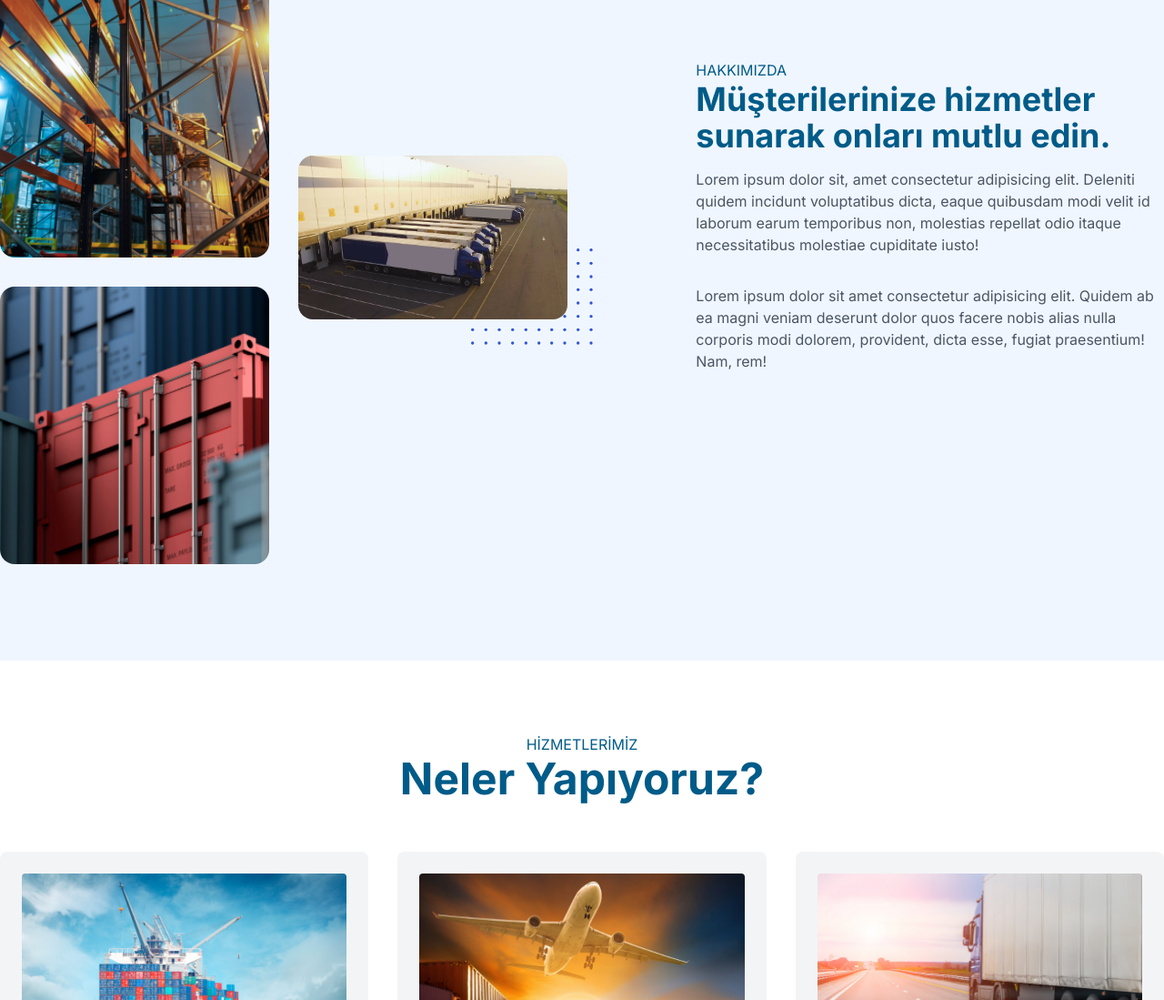
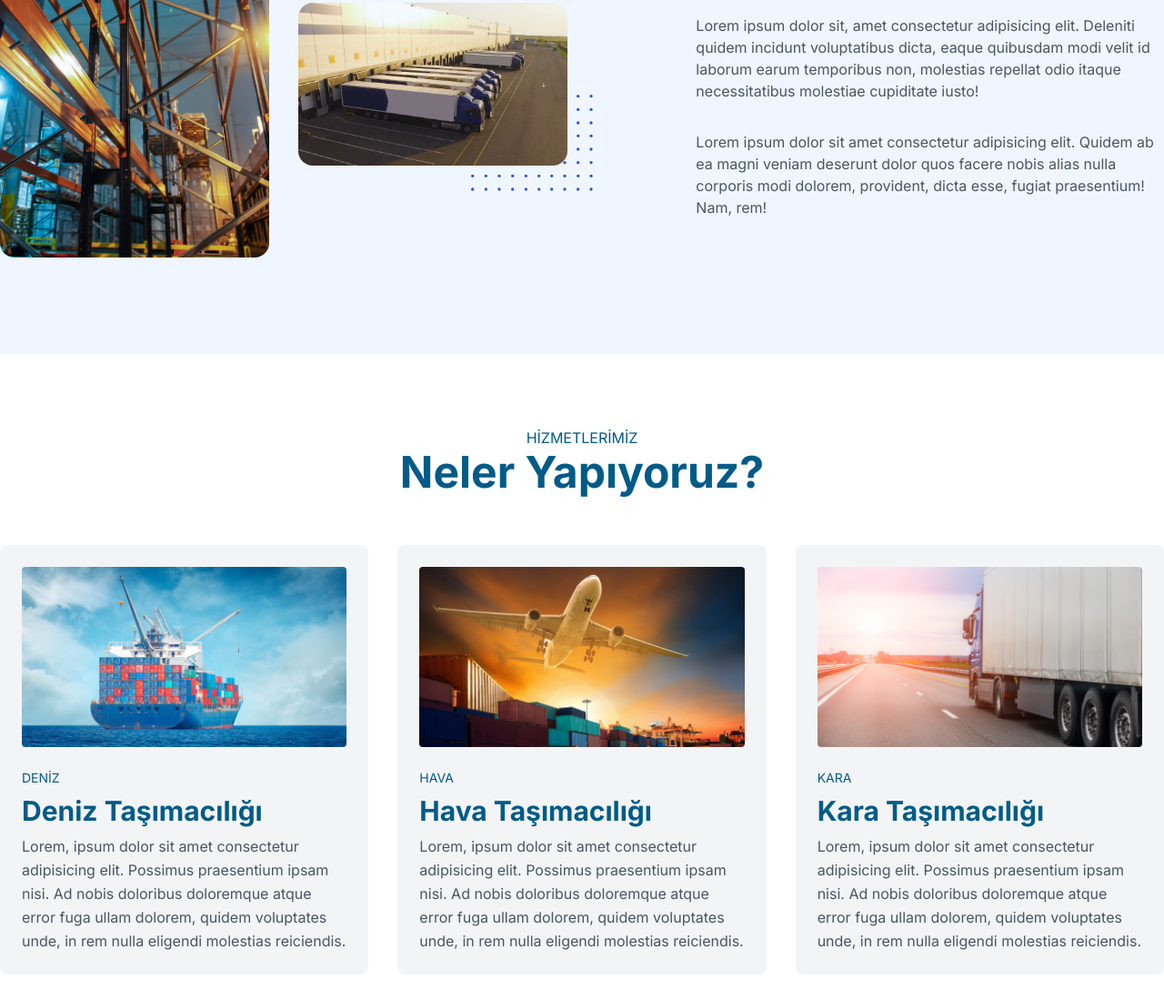
Before and after one commit to burakdzgr/hra-global-logistic, a plain HTML site: page index.html in a window 1280 px wide. Shown: the part 1153-2252 px from the top of the page at 91% size. Drawn offline with nearby package versions, Linux system fonts and the light colour scheme.

Commit message:
about edited

```diff
--- a/index.html
+++ b/index.html
@@ -228,9 +228,9 @@
               <div class="py-3 sm:py-4">
                 <img src="./assets/img/about/pic-1.png" alt="" class="w-full rounded-2xl" />
               </div>
-              <div class="py-3 sm:py-4">
+              <!-- <div class="py-3 sm:py-4">
                 <img src="./assets/img/about/pic-2.png" alt="" class="w-full rounded-2xl" />
-              </div>
+              </div> -->
             </div>
             <div class="w-full px-3 sm:px-4 xl:w-1/2">
               <div class="relative z-10 my-4">
```
